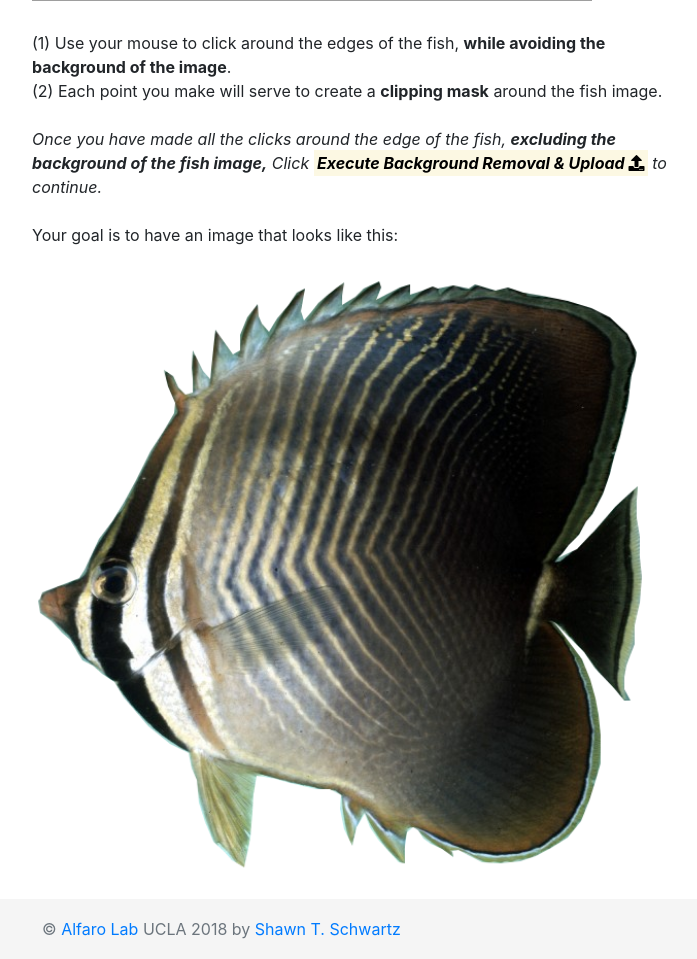
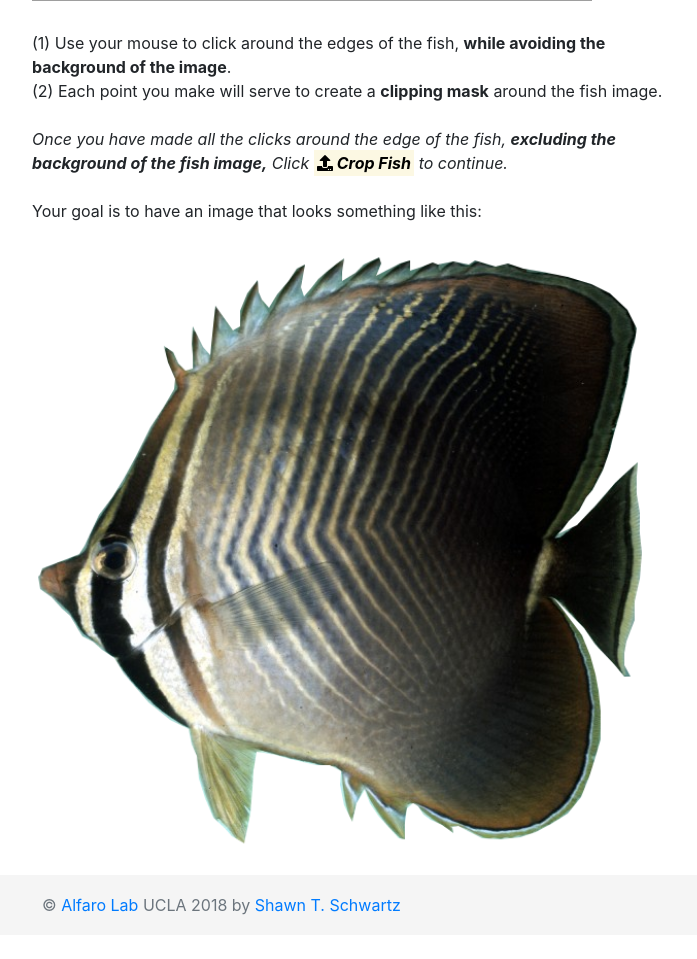
Before and after one commit to ShawnTylerSchwartz/FishBGRemoval_Interface, a PHP site: page /instructions.php in a window 1280 px wide. Shown: the part 515-1474 px from the top of the page, without its empty margins (283-980 px from the left). After the commit the page ends 1430 px from the top, so only its background shows below. Run offline with PHP 8.4, Linux system fonts and the light colour scheme; some libraries are stand-ins or nearby versions; grey boxes are pictures that could not be loaded.

Commit message:
Minor text updates to instructions

```diff
--- a/clip_fish.php
+++ b/clip_fish.php
@@ -388,8 +388,8 @@ $(document).ready(function() {
           <div class="modal-body">
             (1) Use your mouse to click around the edges of the fish, <strong>while avoiding the background of the image</strong>.<br />
             (2) Each point you make will serve to create a <strong>clipping mask</strong> around the fish image.<br /><br />
-            <em>Once you have made all the clicks around the edge of the fish, <strong>excluding the background of the fish image,</strong> Click <mark><strong>Execute Background Removal &amp; Upload <i class="fas fa-upload"></i></strong></mark> to continue.</em>
-            <br /><br />Your goal is to have an image that looks like this:
+            <em>Once you have made all the clicks around the edge of the fish, <strong>excluding the background of the fish image,</strong> Click <br /><mark><strong><i class="fas fa-upload"></i> Crop Fish</strong></mark> to continue.</em>
+            <br /><br />Your goal is to have an image that looks something like this:
             <br /><br />
             <img src="assets/img/demo-cut-fish.png" width="100%" height="100%" style="padding-bottom: 10px" />
           </div>
--- a/instructions.php
+++ b/instructions.php
@@ -12,8 +12,8 @@
 	<br /><br />
 	(1) Use your mouse to click around the edges of the fish, <strong>while avoiding the background of the image</strong>.<br />
 	(2) Each point you make will serve to create a <strong>clipping mask</strong> around the fish image.<br /><br />
-	<em>Once you have made all the clicks around the edge of the fish, <strong>excluding the background of the fish image,</strong> Click <mark><strong>Execute Background Removal &amp; Upload <i class="fas fa-upload"></i></strong></mark> to continue.</em>
-    <br /><br />Your goal is to have an image that looks like this:
+	<em>Once you have made all the clicks around the edge of the fish, <strong>excluding the background of the fish image,</strong> Click <mark><strong><i class="fas fa-upload"></i> Crop Fish</strong></mark> to continue.</em>
+    <br /><br />Your goal is to have an image that looks something like this:
     <br /><br />
     <img src="assets/img/demo-cut-fish.png" width="100%" height="100%" style="padding-bottom: 10px" />
 
```
